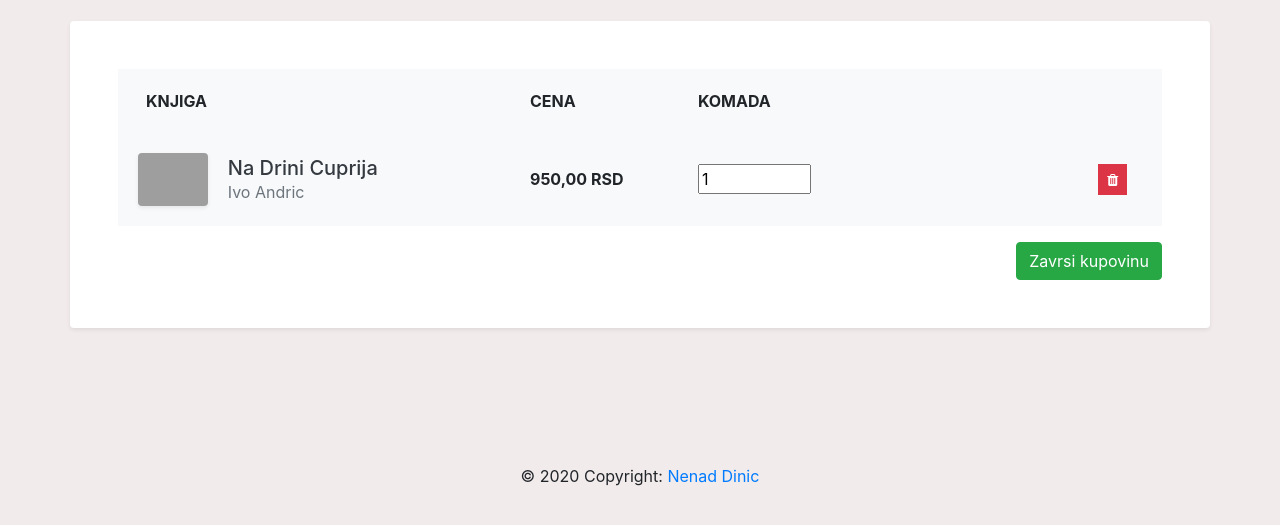
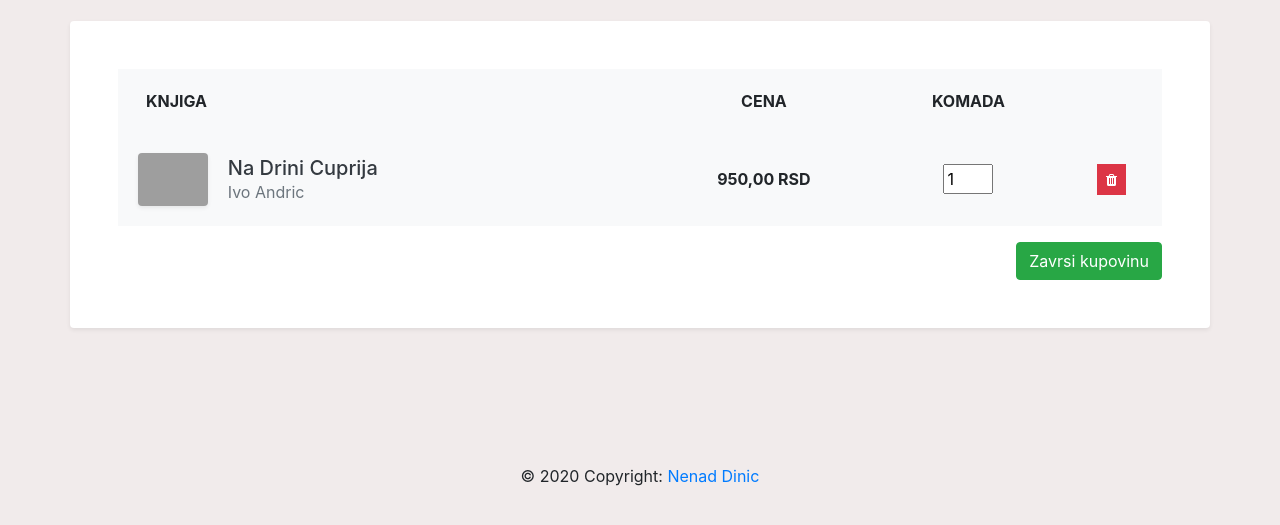
Before and after one commit to omega444/Projekat-web-dizajn, a plain HTML site: page korpa.html in a window 1280 px wide. Shown: the part 265-790 px from the top of the page. Drawn offline with nearby package versions, Linux system fonts and the light colour scheme; no server answers; grey boxes are pictures that could not be loaded.

Commit message:
gotovo valjda

```diff
--- a/css/style.css
+++ b/css/style.css
@@ -29,5 +29,5 @@ h3 textarea {
 }
 
 .quantity {
-    max-width: 30% !important;
+    width: 50px !important;
 }
--- a/korpa.html
+++ b/korpa.html
@@ -135,13 +135,12 @@
                                             <div class="p-2 px-3 text-uppercase">Knjiga</div>
                                         </th>
                                         <th scope="col" class="border-0">
-                                            <div class="py-2 text-uppercase">Cena</div>
+                                            <div class="py-2 text-uppercase text-center">Cena</div>
                                         </th>
                                         <th scope="col" class="border-0">
-                                            <div class="py-2 text-uppercase">Komada</div>
+                                            <div class="py-2 text-uppercase text-center">Komada</div>
                                         </th>
                                         <th scope="col" class="border-0">
-                                            <div class="py-2 text-uppercase"></div>
                                         </th>
                                     </tr>
                                 </thead>
@@ -149,21 +148,24 @@
                                     <tr>
                                         <th scope="row" class="border-0">
                                             <div class="p-2">
-                                                <img src="https://i.imgur.com/kTquRc0.jpg" alt="Naslovna stranica knjige" width="70"
+                                                <img src="https://i.imgur.com/kTquRc0.jpg"
+                                                    alt="Naslovna stranica knjige" width="70"
                                                     class="img-fluid rounded shadow-sm">
                                                 <div class="ml-3 d-inline-block align-middle">
-                                                    <h5 class="mb-0"> <a href="#" class="text-dark d-inline-block align-middle">Na
+                                                    <h5 class="mb-0"> <a href="#"
+                                                            class="text-dark d-inline-block align-middle">Na
                                                             Drini Cuprija</a></h5><span
                                                         class="text-muted font-weight-normal d-block">Ivo Andric</span>
                                                 </div>
                                             </div>
                                         </th>
-                                        <td class="border-0 align-middle"><strong>950,00 RSD</strong></td>
-                                        <td class="border-0 align-middle"><input class="quantity" min="1" name="quantity" value="1"
-                                                type="number"></td>
-                                        <td class="border-0 align-middle"><button class="btn btn-danger btn-sm rounded-0"
-                                                type="submit" data-placement="top" title="Obrisi"><i
-                                                    class="fa fa-trash"></i></button></td>
+                                        <td class="border-0 align-middle text-center"><strong>950,00 RSD</strong></td>
+                                        <td class="border-0 align-middle text-center"><input class="quantity" min="1"
+                                                    name="quantity" value="1" type="number"></td>
+                                        <td class="border-0 align-middle text-center"><button
+                                                class="btn btn-danger btn-sm rounded-0" type="submit"
+                                                data-placement="top" title="Obrisi"><i class="fa fa-trash"></i></button>
+                                        </td>
                                     </tr>
                                 </tbody>
                             </table>
```
